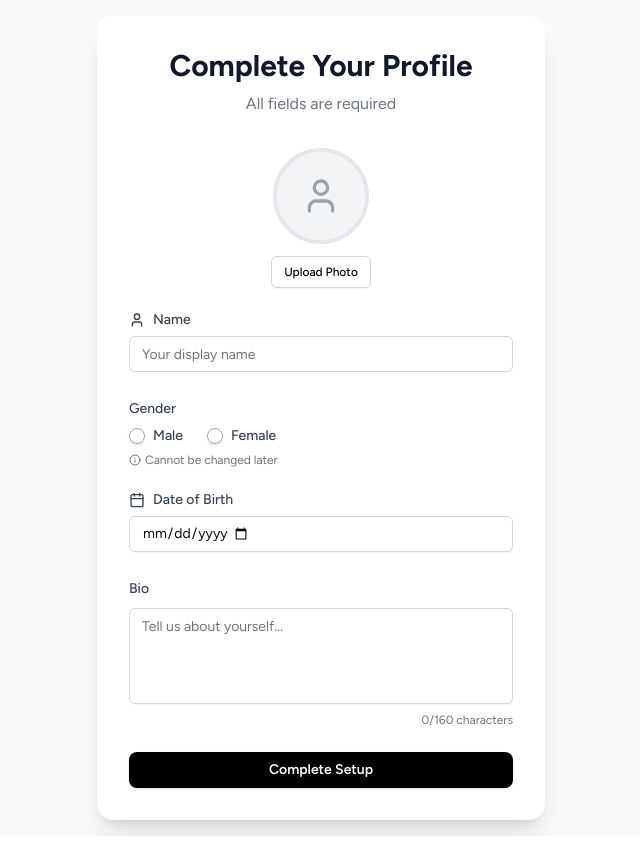
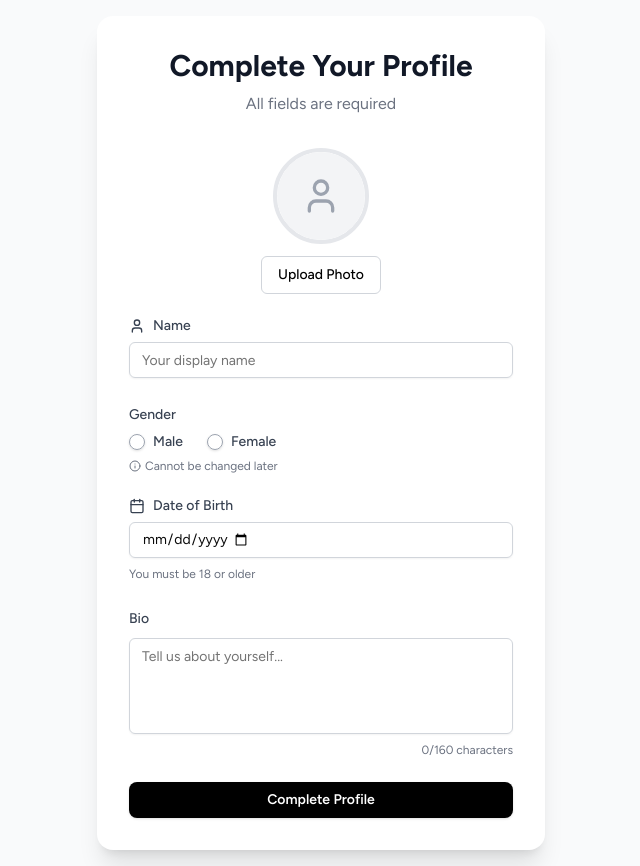
Before and after one commit to Kh14aam/pharmx-social, a Next.js app: page /onboarding in a window 1280 px wide. Shown: the whole page, without its empty margins (319-959 px from the left). Before the commit the page ends 836 px from the top, so only its background shows below. Built offline with nearby package versions, Linux system fonts and the light colour scheme.

Commit message:
Fix onboarding UI: clickable upload button, clearer date input, and 'Complete Profile' button text

```diff
--- a/app/onboarding/page.tsx
+++ b/app/onboarding/page.tsx
@@ -149,7 +149,7 @@ export default function OnboardingPage() {
                   </AvatarFallback>
                 )}
               </Avatar>
-              <Label htmlFor="avatar" className="cursor-pointer">
+              <div>
                 <Input
                   id="avatar"
                   type="file"
@@ -158,16 +158,15 @@ export default function OnboardingPage() {
                   onChange={handleAvatarUpload}
                   disabled={uploading}
                 />
-                <Button
-                  type="button"
-                  variant="outline"
-                  size="sm"
-                  disabled={uploading}
-                  className="bg-white hover:bg-gray-100 text-black border-gray-300"
+                <Label
+                  htmlFor="avatar"
+                  className="cursor-pointer inline-block"
                 >
-                  {uploading ? "Uploading..." : "Upload Photo"}
-                </Button>
-              </Label>
+                  <div className="bg-white hover:bg-gray-100 text-black border border-gray-300 px-4 py-2 rounded-md text-sm font-medium transition-colors">
+                    {uploading ? "Uploading..." : "Upload Photo"}
+                  </div>
+                </Label>
+              </div>
             </div>
 
             {/* Name Input */}
@@ -219,10 +218,12 @@ export default function OnboardingPage() {
               <Input
                 id="dob"
                 type="date"
+                placeholder="mm/dd/yyyy"
                 className="w-full border-gray-300 focus:border-blue-500 focus:ring-blue-500"
                 {...register("dob")}
                 max={format(new Date(), "yyyy-MM-dd")}
               />
+              <p className="text-xs text-gray-500">You must be 18 or older</p>
               {errors.dob && (
                 <p className="text-sm text-red-500">{errors.dob.message}</p>
               )}
@@ -252,7 +253,7 @@ export default function OnboardingPage() {
               className="w-full bg-black hover:bg-gray-900 text-white font-semibold py-3 rounded-lg transition-colors"
               disabled={isSubmitting}
             >
-              {isSubmitting ? "Creating Profile..." : "Complete Setup"}
+              {isSubmitting ? "Creating Profile..." : "Complete Profile"}
             </Button>
           </form>
         </div>
```
